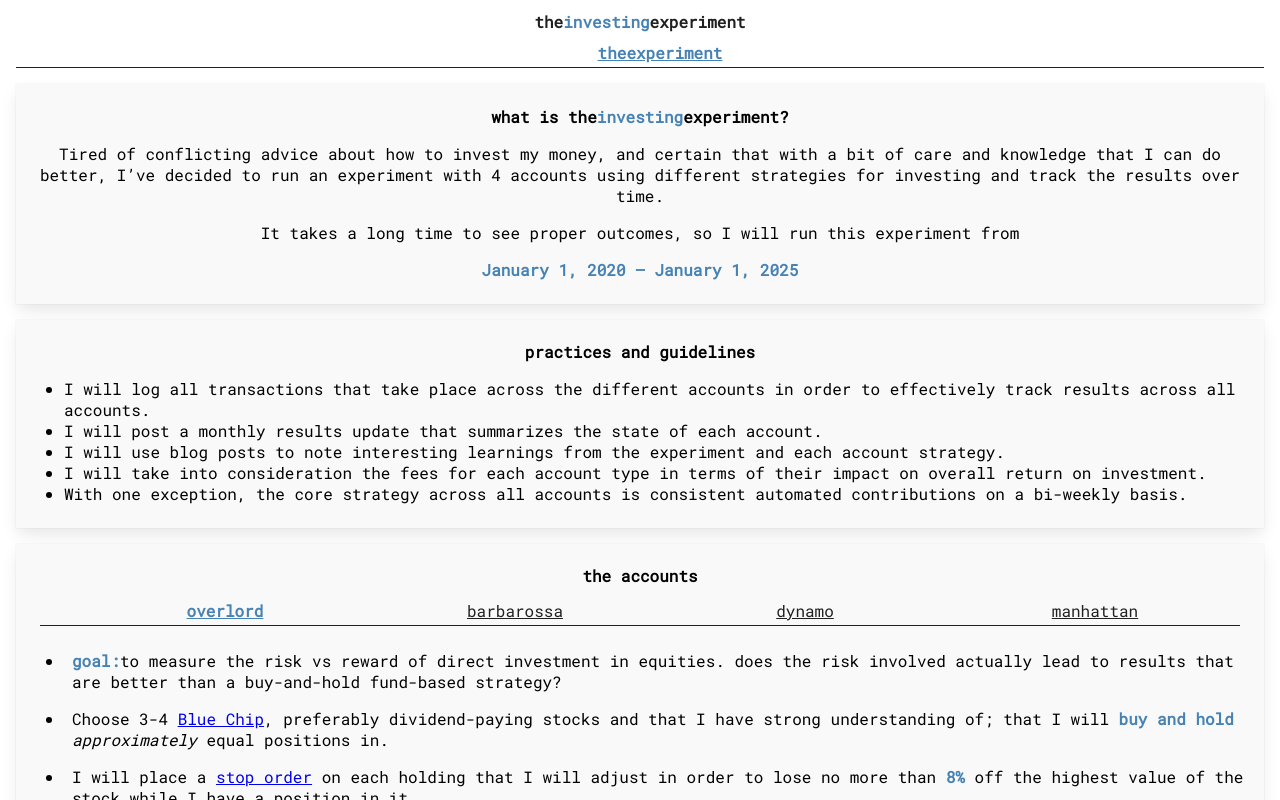
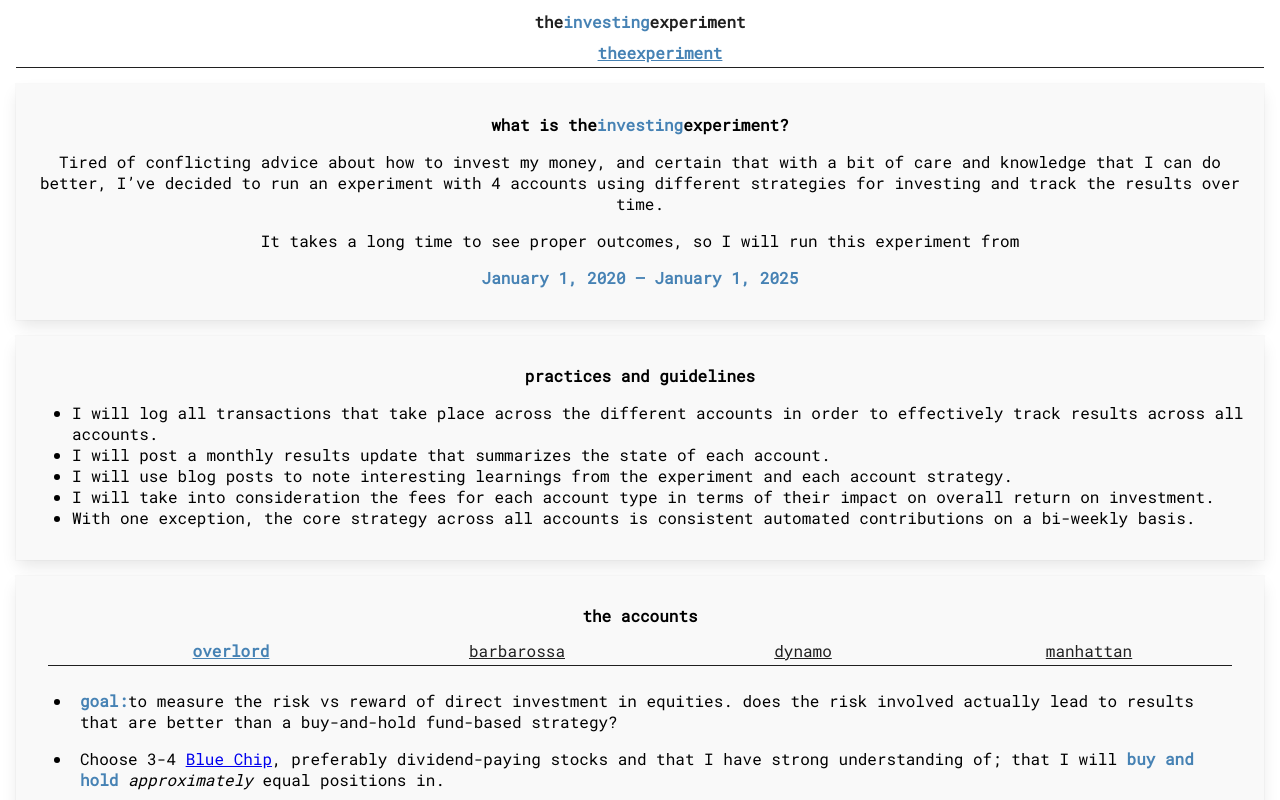
Before and after one commit to dannywieser/theinvestingexperiment, a React app: page /theexperiment in a window 1280 px wide. Shown: the top 800 px of the page. Built offline with nearby package versions, Linux system fonts and the light colour scheme; the HTML template or start-up script is replaced by a standard one.

Commit message:
increase padding on card

```diff
--- a/src/components/TheExperiment/theexperiment.css
+++ b/src/components/TheExperiment/theexperiment.css
@@ -25,7 +25,7 @@
 
 .card {
   color: black;
-  padding: 8px;
+  padding: 16px;
   margin: 16px;
   background-color: #f9f9f9;
   box-shadow: 0 0.5em 1em -0.125em rgba(10, 10, 10, 0.1), 0 0 0 1px rgba(10, 10, 10, 0.02);
```
